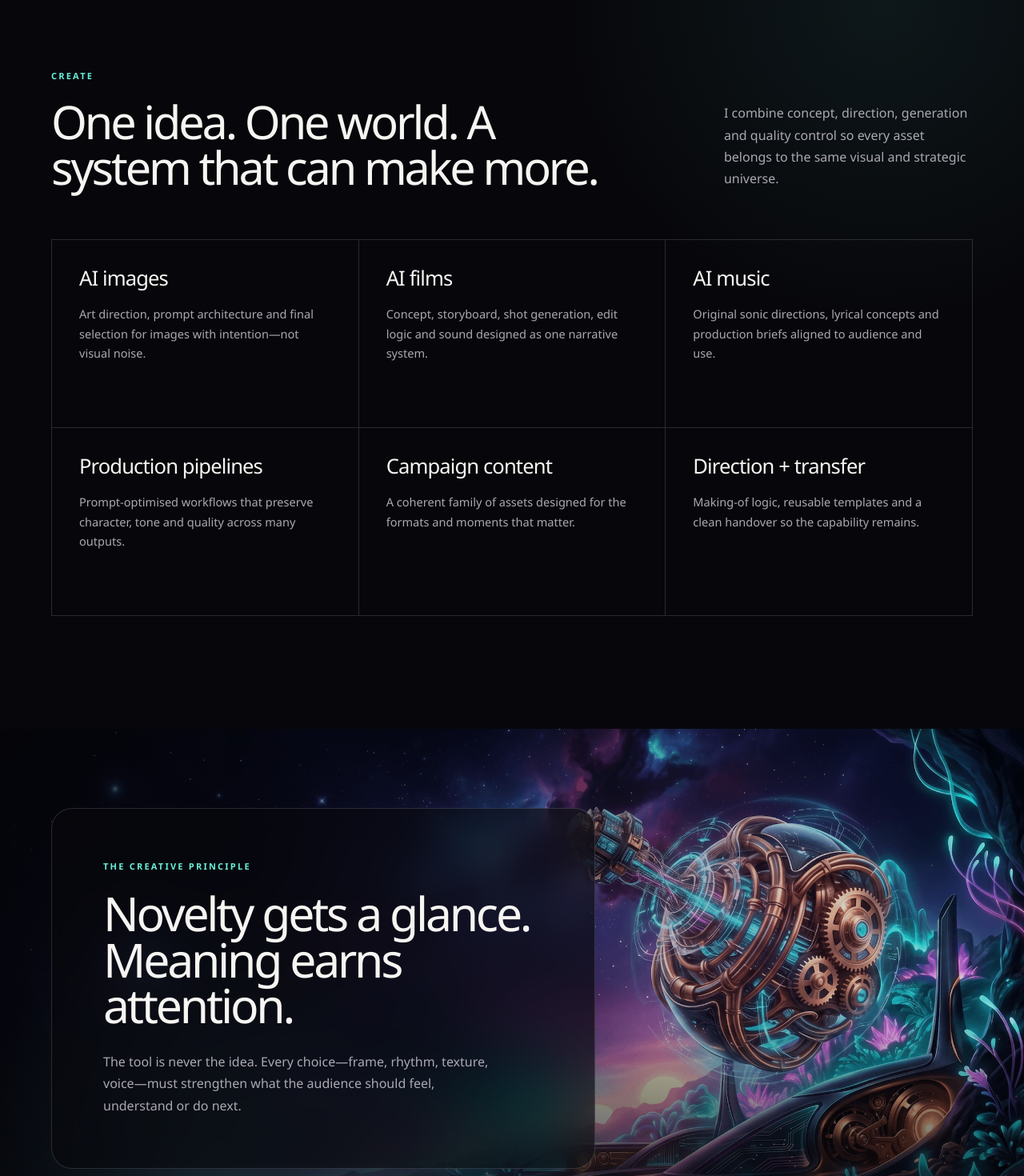
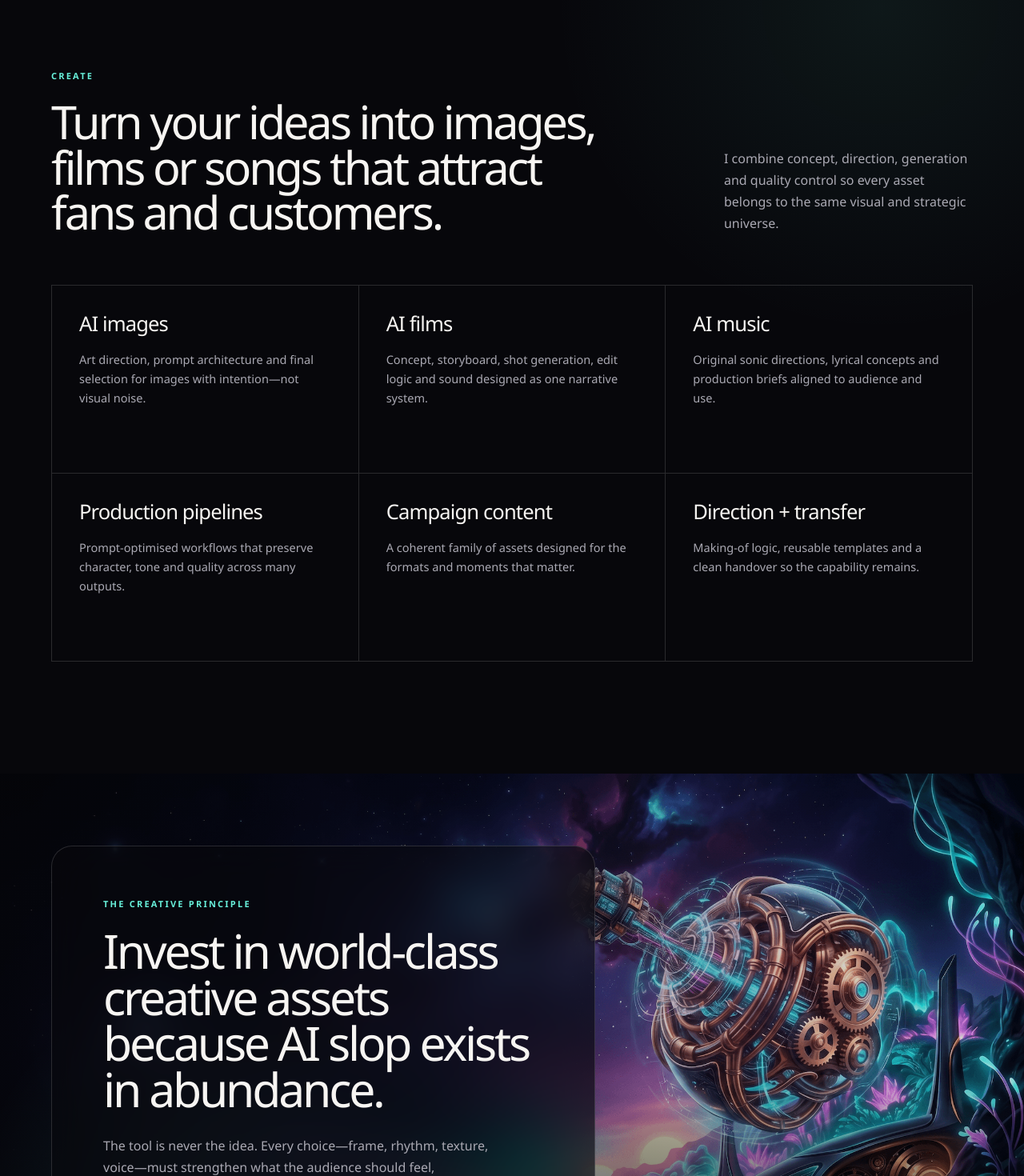
Before and after one commit to EliasKouloures/EliasKouloures-Com, a Next.js app: page /create in a window 1280 px wide. Shown: the part 1000-2470 px from the top of the page at 80% size. Built offline with nearby package versions, Linux system fonts and the light colour scheme; no server answers.

Commit message:
Revise service headlines and RevOps case study

```diff
--- a/app/site-data.ts
+++ b/app/site-data.ts
@@ -50,7 +50,7 @@ export const services: Record<string, ServicePageData> = {
     language: "en",
     label: "SOLVE",
     eyebrow: "SOLVE · SENIOR ADVISORY",
-    title: "When the problem has no playbook, bring it here.",
+    title: "Give me your challenges where no playbook exists.",
     intro:
       "First-principles diagnosis, evidence-traced decisions and working solutions for complex growth, innovation and AI challenges—built for EU and German realities.",
     heroImage:
@@ -131,8 +131,8 @@ export const services: Record<string, ServicePageData> = {
         text: "Helped take a connected-bike proposition through Kickstarter, 13 markets, 250+ press features and the path to acquisition by Bosch.",
       },
       {
-        title: "Federal budget",
-        text: "Mapped double-digit-billion-euro savings potential through a first-principles review of public spending.",
+        title: "RevOps automation",
+        text: "Built an AI-first n8n, Claude and Pipedrive intake engine that cut response times from 3–5 days to 19 minutes, triaged ~150 emails daily at €0.50/day with 98% accuracy, and gave the CEO full pipeline visibility.",
       },
       {
         title: "AI systems",
@@ -160,7 +160,8 @@ export const services: Record<string, ServicePageData> = {
     playlistHeading: "Solve · field notes",
     playlistIntro:
       "The complete playlist updates automatically as new videos are published.",
-    closingTitle: "Bring the problem others cannot structure.",
+    closingTitle:
+      "Bring me challenges others cannot fathom, structure nor solve.",
     closingText:
       "A short call is enough to establish the constraint, the stakes and whether I am the right operator.",
   },
@@ -170,7 +171,7 @@ export const services: Record<string, ServicePageData> = {
     language: "de",
     label: "LÖSEN",
     eyebrow: "LÖSEN · SENIOR ADVISORY",
-    title: "Wenn es keine Anleitung gibt, bringen Sie das Problem zu mir.",
+    title: "Geben Sie mir Herausforderungen, für die es keine Anleitung gibt.",
     intro:
       "Erstprinzipien-Diagnose, nachvollziehbare Entscheidungen und funktionierende Lösungen für komplexe Wachstums-, Innovations- und KI-Herausforderungen—ausgerichtet auf Deutschland und die EU.",
     heroImage:
@@ -251,8 +252,8 @@ export const services: Record<string, ServicePageData> = {
         text: "Eine Connected-Bike-Idee über Kickstarter, 13 Märkte und 250+ Presseberichte bis auf den Weg zur Bosch-Übernahme begleitet.",
       },
       {
-        title: "Bundeshaushalt",
-        text: "Mit einer Erstprinzipien-Analyse zweistelliges Milliardenpotenzial bei öffentlichen Ausgaben sichtbar gemacht.",
+        title: "RevOps-Automatisierung",
+        text: "Ein KI-basiertes Intake-System mit n8n, Claude und Pipedrive gebaut: Reaktionszeit von 3–5 Tagen auf 19 Minuten gesenkt, täglich rund 150 E-Mails für €0,50 bei 98 % Genauigkeit bearbeitet und dem CEO volle Pipeline-Transparenz verschafft.",
       },
       {
         title: "KI-Systeme",
@@ -280,7 +281,8 @@ export const services: Record<string, ServicePageData> = {
     playlistHeading: "Lösen · Praxisnotizen",
     playlistIntro:
       "Die vollständige Playlist aktualisiert sich automatisch, sobald neue Videos veröffentlicht werden.",
-    closingTitle: "Bringen Sie das Problem, das andere nicht strukturieren können.",
+    closingTitle:
+      "Bringen Sie mir Probleme, die andere weder begreifen, strukturieren noch lösen können.",
     closingText:
       "Ein kurzes Gespräch reicht, um Engpass, Tragweite und die passende Form der Zusammenarbeit zu klären.",
   },
@@ -290,7 +292,7 @@ export const services: Record<string, ServicePageData> = {
     language: "en",
     label: "EDUCATE",
     eyebrow: "EDUCATE · APPLIED AI LITERACY",
-    title: "Turn AI confusion into a working capability.",
+    title: "Turn AI confusion into a working advantage.",
     intro:
       "Role-specific learning for leaders, teams and families—translated into useful workflows, shared language and a roadmap people can act on.",
     heroImage:
@@ -316,7 +318,7 @@ export const services: Record<string, ServicePageData> = {
         label: "Native delivery in German and English.",
       },
     ],
-    capabilityHeading: "Knowledge becomes valuable when behaviour changes.",
+    capabilityHeading: "Eliminate your drudgery. And leverage your knowledge.",
     capabilityIntro:
       "I meet every audience at its real starting point, remove status games and make the next useful action obvious.",
     capabilities: [
@@ -346,7 +348,8 @@ export const services: Record<string, ServicePageData> = {
       },
     ],
     editorialKicker: "THE LEARNING PRINCIPLE",
-    editorialTitle: "Explain at five levels. Practise on real work. Transfer ownership.",
+    editorialTitle:
+      "Understand at any level. And practice on relevant use-cases.",
     editorialText:
       "The objective is not excitement about a tool. It is independent judgment: knowing when AI helps, how to test it and when to stop.",
     workHeading: "Built for the room you actually have",
@@ -401,7 +404,8 @@ export const services: Record<string, ServicePageData> = {
     language: "de",
     label: "FORTBILDEN",
     eyebrow: "FORTBILDEN · ANGEWANDTE KI-KOMPETENZ",
-    title: "Machen Sie aus KI-Verwirrung echte Handlungsfähigkeit.",
+    title:
+      "Verwandeln Sie KI-Verwirrung zum Wettbewerbsvorteil. Mit maßgeschneiderten Fortbildungen.",
     intro:
       "Rollenspezifische Weiterbildung für Führungskräfte, Teams und Familien—übersetzt in nützliche Workflows, eine gemeinsame Sprache und einen umsetzbaren Fahrplan.",
     heroImage:
@@ -427,7 +431,8 @@ export const services: Record<string, ServicePageData> = {
         label: "Native Vermittlung auf Deutsch und Englisch.",
       },
     ],
-    capabilityHeading: "Wissen wird wertvoll, wenn sich Verhalten verändert.",
+    capabilityHeading:
+      "Befreien Sie sich von unnötiger Arbeit. Und profitieren Sie von Ihrem Erfahrungsschatz.",
     capabilityIntro:
       "Ich hole jede Zielgruppe an ihrem tatsächlichen Ausgangspunkt ab, nehme Statusspiele aus dem Raum und mache den nächsten sinnvollen Schritt klar.",
     capabilities: [
@@ -457,10 +462,12 @@ export const services: Record<string, ServicePageData> = {
       },
     ],
     editorialKicker: "DAS LERNPRINZIP",
-    editorialTitle: "Auf fünf Ebenen erklären. An echter Arbeit üben. Verantwortung übergeben.",
+    editorialTitle:
+      "KI besser verstehen – für jeden Wissensstand. Und üben mit relevanten Anwendungsfällen.",
     editorialText:
       "Das Ziel ist keine Begeisterung für ein Tool. Das Ziel ist unabhängige Urteilskraft: wissen, wann KI hilft, wie man sie prüft und wann man stoppt.",
-    workHeading: "Gebaut für den Raum, den Sie wirklich haben",
+    workHeading:
+      "Maßgeschneiderte Fortbildungen. Von C-Suite bis Praktikant. Von Profi bis Beginner.",
     workIntro:
       "Eine Methode, angepasst an Entscheidungsrechte, Anreize und Wissensstand der jeweiligen Zielgruppe.",
     work: [
@@ -512,7 +519,8 @@ export const services: Record<string, ServicePageData> = {
     language: "en",
     label: "CREATE",
     eyebrow: "CREATE · MULTIMEDIA SYSTEMS",
-    title: "Turn the idea into an image, film or song that earns attention.",
+    title:
+      "Book me as multimedia creator. Or learn how to become one yourself.",
     intro:
       "Creative direction and reusable AI production systems for high-impact multimedia—built around the audience, the channel and the result.",
     heroImage:
@@ -538,7 +546,8 @@ export const services: Record<string, ServicePageData> = {
         label: "Work for more than 150 European brands.",
       },
     ],
-    capabilityHeading: "One idea. One world. A system that can make more.",
+    capabilityHeading:
+      "Turn your ideas into images, films or songs that attract fans and customers.",
     capabilityIntro:
       "I combine concept, direction, generation and quality control so every asset belongs to the same visual and strategic universe.",
     capabilities: [
@@ -568,7 +577,8 @@ export const services: Record<string, ServicePageData> = {
       },
     ],
     editorialKicker: "THE CREATIVE PRINCIPLE",
-    editorialTitle: "Novelty gets a glance. Meaning earns attention.",
+    editorialTitle:
+      "Invest in world-class creative assets because AI slop exists in abundance.",
     editorialText:
       "The tool is never the idea. Every choice—frame, rhythm, texture, voice—must strengthen what the audience should feel, understand or do next.",
     workHeading: "From isolated asset to creative engine",
@@ -613,7 +623,7 @@ export const services: Record<string, ServicePageData> = {
     playlistHeading: "Create · process and output",
     playlistIntro:
       "The complete playlist updates automatically as new videos are published.",
-    closingTitle: "Bring the idea and the audience.",
+    closingTitle: "Name your idea. And desired audience.",
     closingText:
       "We will establish the one thing the work must make people feel, understand or do.",
   },
@@ -623,7 +633,8 @@ export const services: Record<string, ServicePageData> = {
     language: "de",
     label: "ENTWICKELN",
     eyebrow: "ENTWICKELN · MULTIMEDIA-SYSTEME",
-    title: "Machen Sie aus der Idee ein Bild, einen Film oder einen Song, der Aufmerksamkeit verdient.",
+    title:
+      "Buchen Sie mich als Multimedia-Künstler. Oder lernen Sie, selber einer zu werden.",
     intro:
       "Kreativdirektion und wiederverwendbare KI-Produktionssysteme für wirkungsvolle Multimedia-Inhalte—gebaut um Zielgruppe, Kanal und Ergebnis.",
     heroImage:
@@ -649,7 +660,8 @@ export const services: Record<string, ServicePageData> = {
         label: "Arbeit für mehr als 150 europäische Marken.",
       },
     ],
-    capabilityHeading: "Eine Idee. Eine Welt. Ein System, das mehr erzeugen kann.",
+    capabilityHeading:
+      "Verwandeln Sie Ihre Ideen in Bilder, Filme oder Lieder, die Fans und Kunden anziehen.",
     capabilityIntro:
       "Ich verbinde Konzept, Direktion, Generierung und Qualitätskontrolle, damit jedes Asset zum selben visuellen und strategischen Universum gehört.",
     capabilities: [
@@ -679,7 +691,8 @@ export const services: Record<string, ServicePageData> = {
       },
     ],
     editorialKicker: "DAS KREATIVPRINZIP",
-    editorialTitle: "Neuheit bekommt einen Blick. Bedeutung verdient Aufmerksamkeit.",
+    editorialTitle:
+      "Investieren Sie in Weltklasse-Kreativität, weil KI-Müll kann jeder.",
     editorialText:
       "Das Tool ist niemals die Idee. Jede Entscheidung—Bild, Rhythmus, Textur, Stimme—muss verstärken, was die Zielgruppe fühlen, verstehen oder als Nächstes tun soll.",
     workHeading: "Vom einzelnen Asset zur Kreativmaschine",
@@ -724,7 +737,7 @@ export const services: Record<string, ServicePageData> = {
     playlistHeading: "Entwickeln · Prozess und Ergebnis",
     playlistIntro:
       "Die vollständige Playlist aktualisiert sich automatisch, sobald neue Videos veröffentlicht werden.",
-    closingTitle: "Bringen Sie die Idee und die Zielgruppe.",
+    closingTitle: "Nennen Sie Ihre Idee. Und Wunschzielgruppe.",
     closingText:
       "Wir klären die eine Sache, die die Arbeit Menschen fühlen, verstehen oder als Nächstes tun lassen muss.",
   },
```
Also changed, not shown: 1 other file (tests, documents, lock files or other folders).
